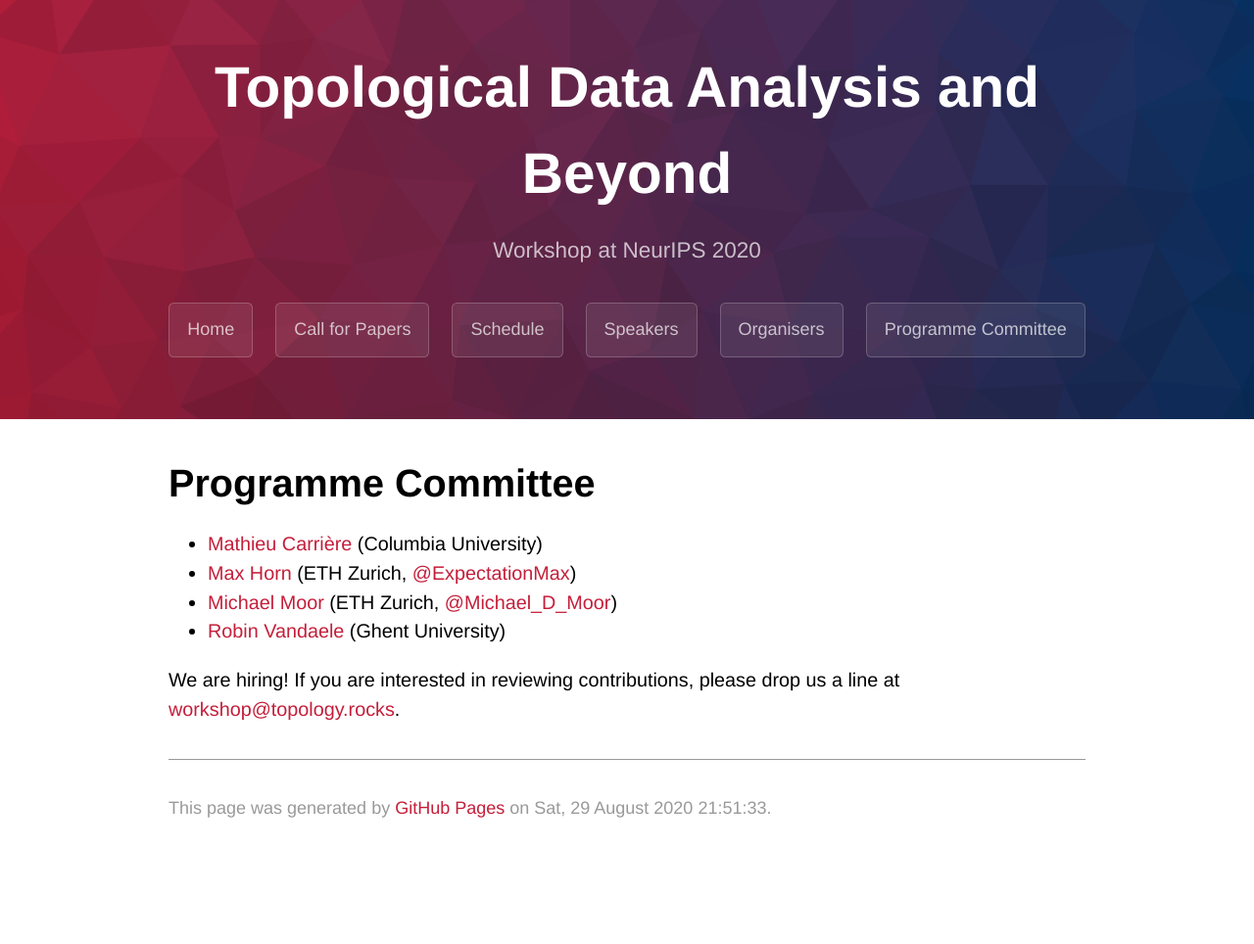
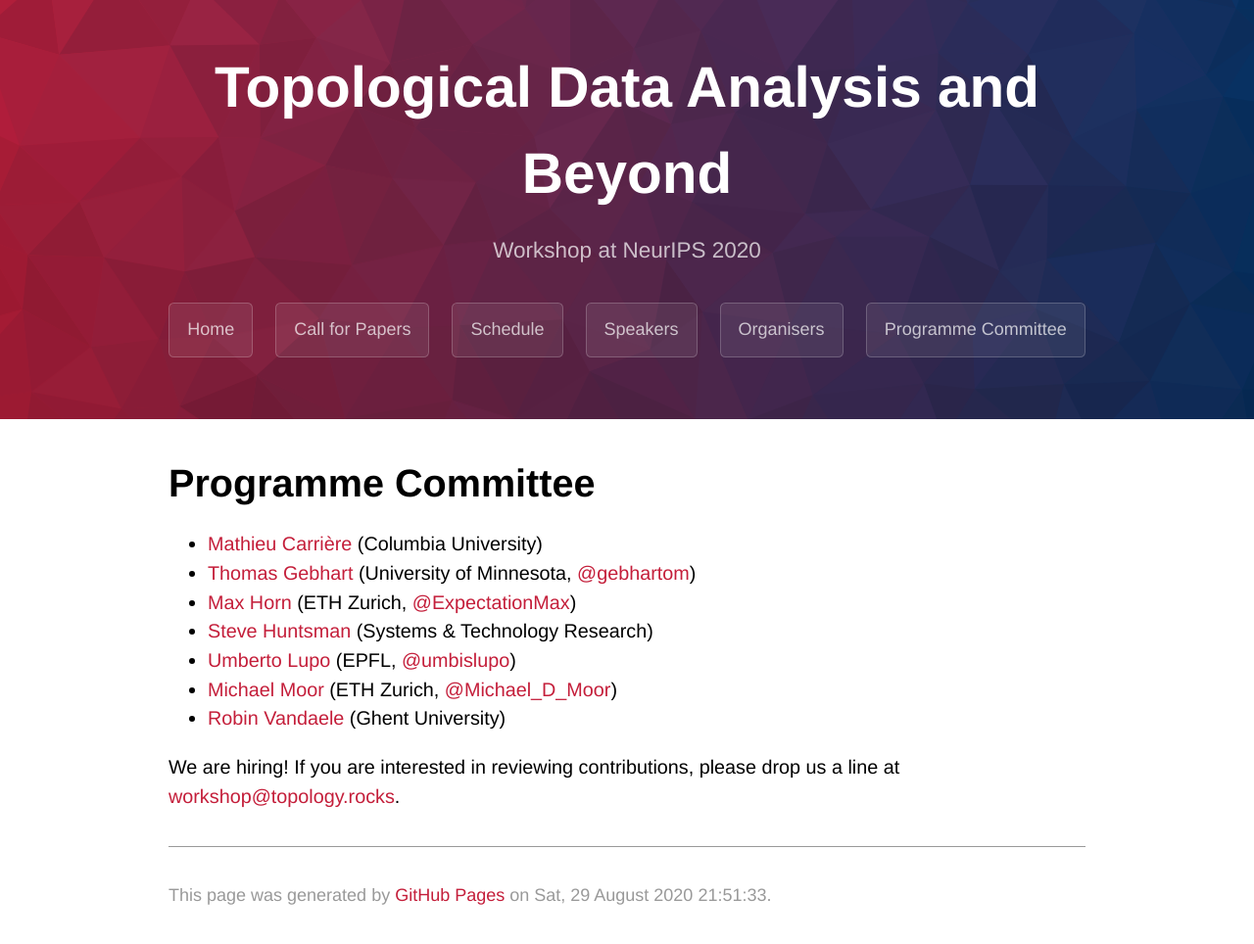
Before and after one commit to tda-in-ml/tda-in-ml.github.io, a Jekyll site: the page built from committee.md, in a window 1280 px wide. Shown: the whole page at 98% size. Built offline with Jekyll 4.4.1, drawn with Linux system fonts in a browser that asks for light colours; some web fonts are replaced; our own code applies the rules of GitHub Pages for plain Markdown files; before the commit the page ends 900 px from its top, so only the background shows below that.

Commit message:
Extended programme committee

```diff
--- a/committee.md
+++ b/committee.md
@@ -5,7 +5,10 @@ layout: default
 # Programme Committee
 
 - [Mathieu Carrière](https://mathieucarriere.github.io/website) (Columbia University)
+- [Thomas Gebhart](https://www.gebhartom.com) (University of Minnesota, [@gebhartom](https://twitter.com/gebhartom))
 - [Max Horn](https://expectationmax.github.io) (ETH Zurich, [@ExpectationMax](https://twitter.com/ExpectationMax))
+- [Steve Huntsman](https://scholar.google.com/citations?user=MubPycgAAAAJ) (Systems & Technology Research)
+- [Umberto Lupo](https://github.com/ulupo) (EPFL, [@umbislupo](https://twitter.com/umbislupo))
 - [Michael Moor](https://www.michaelmoor.ml/) (ETH Zurich, [@Michael_D_Moor](https://twitter.com/Michael_D_Moor))
 - [Robin Vandaele](https://users.ugent.be/~rvdaele) (Ghent University)
 
```
